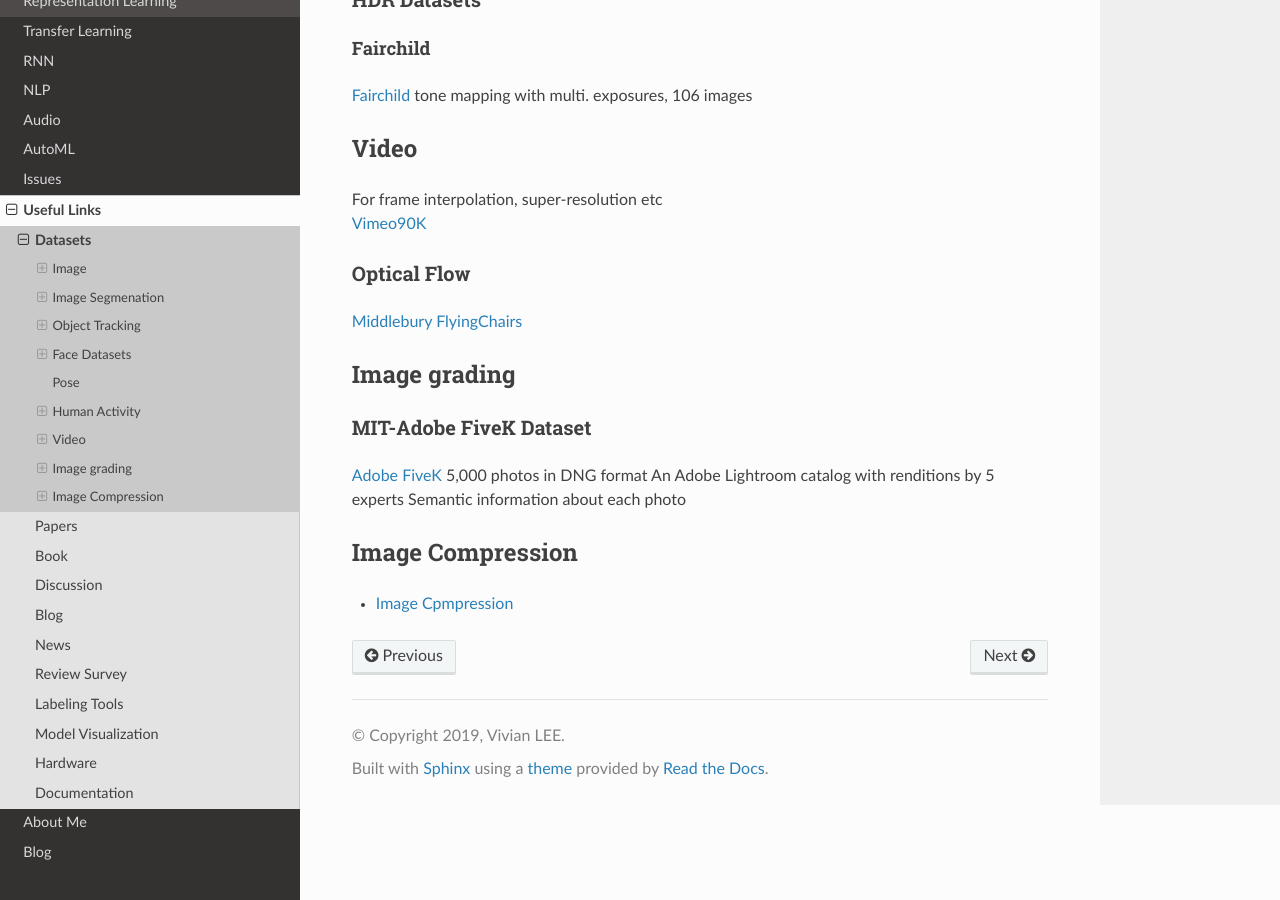
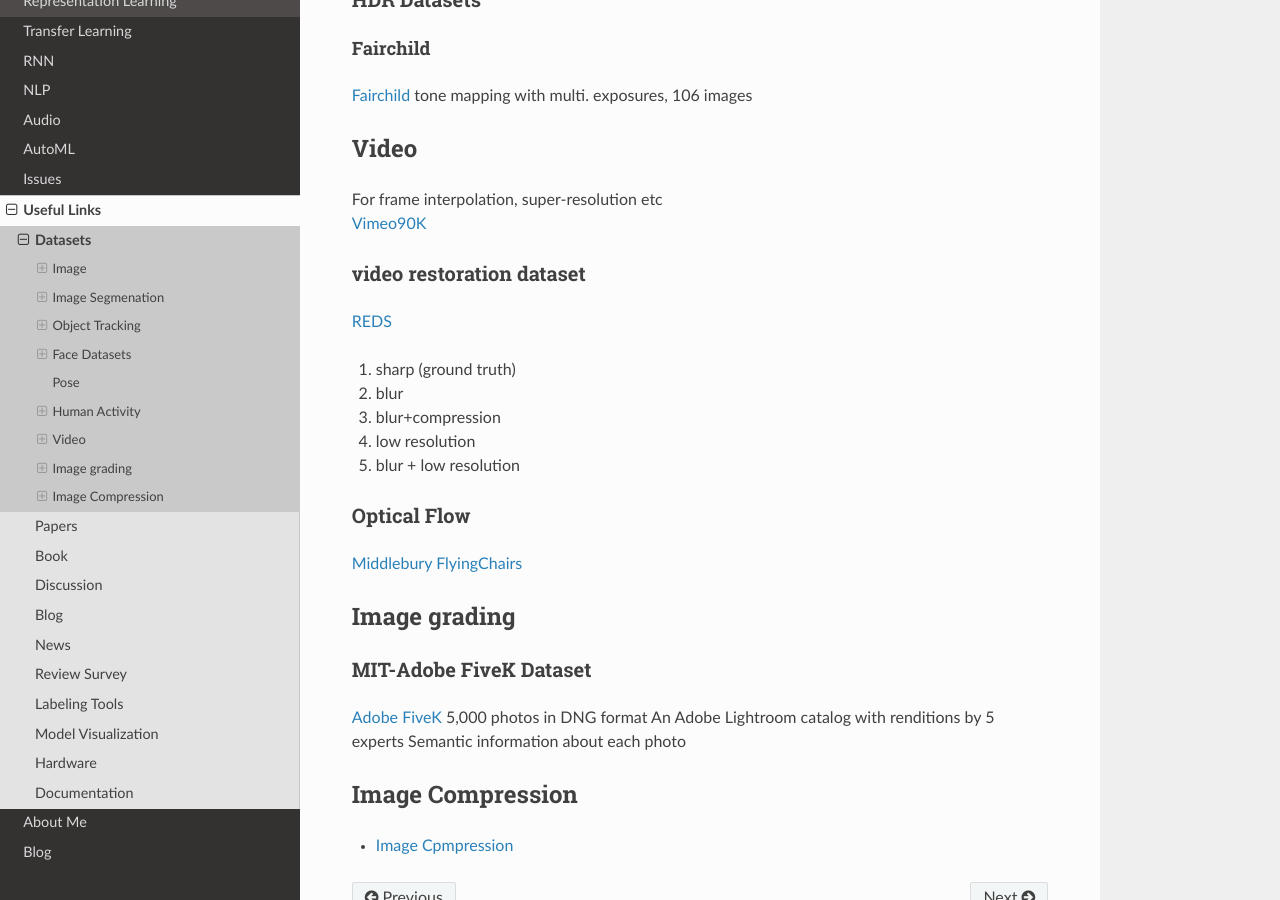
Before and after one commit to vlee-harmonicinc/machine-learning-note, a Sphinx documentation site: the page built from source/links/datasets.md, in a window 1280 px wide and 900 px high, scrolled down 2539 px. Built offline with Sphinx 7.4.7 and the Read the Docs theme 2.0.0, drawn with Linux system fonts in a browser that asks for light colours.

Commit message:
add REDS dataset

```diff
--- a/source/links/datasets.md
+++ b/source/links/datasets.md
@@ -77,6 +77,13 @@
 ## Video
 For frame interpolation, super-resolution etc
 [Vimeo90K](http://toflow.csail.mit.edu/)
+### video restoration dataset
+[REDS](https://seungjunnah.github.io/Datasets/reds.html)
+1. sharp (ground truth)
+1. blur
+1. blur+compression
+1. low resolution
+1. blur + low resolution
 ### Optical Flow
 [Middlebury](http://vision.middlebury.edu/flow/data/)
 [FlyingChairs](https://lmb.informatik.uni-freiburg.de/resources/datasets/FlyingChairs.en.html)
```
